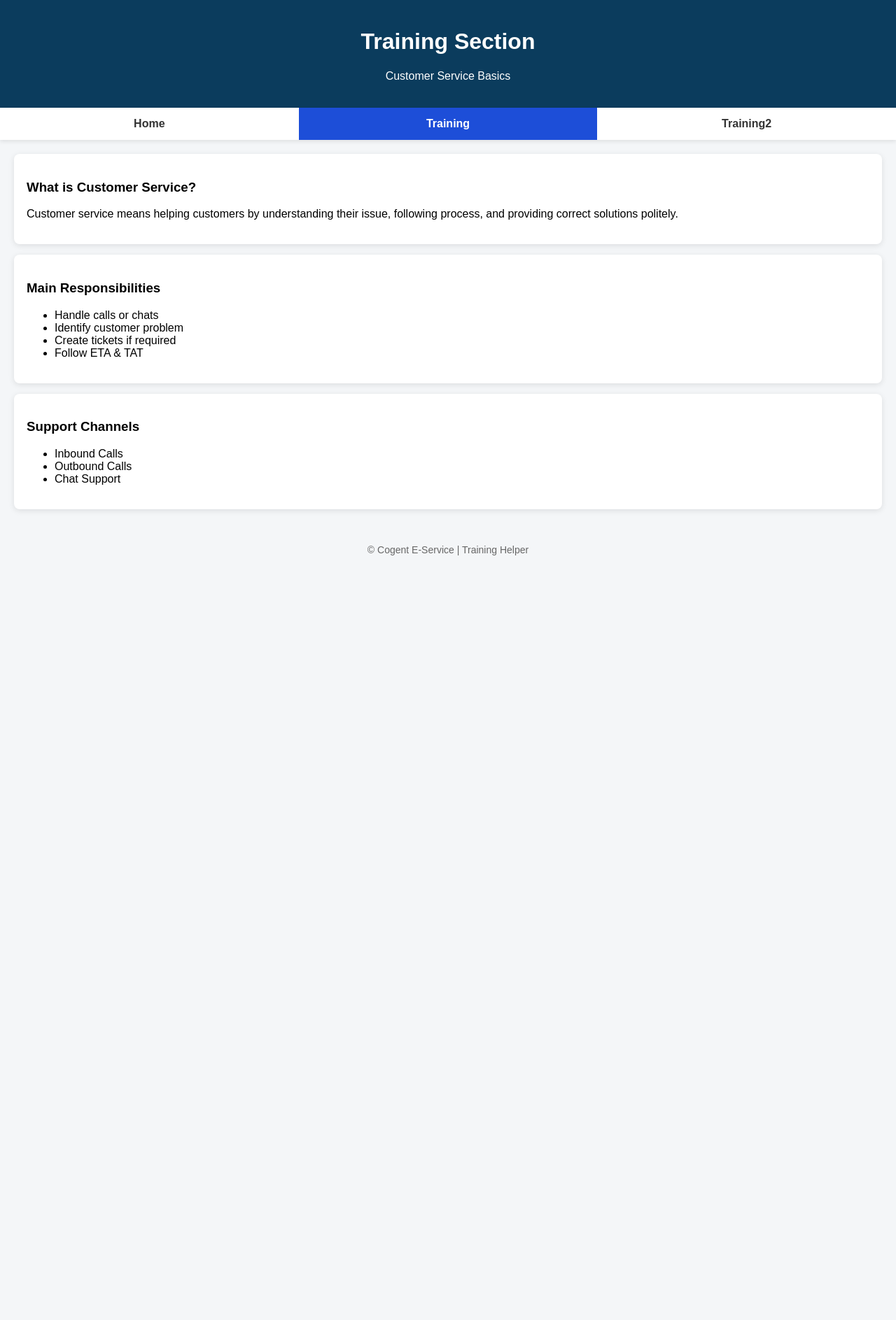
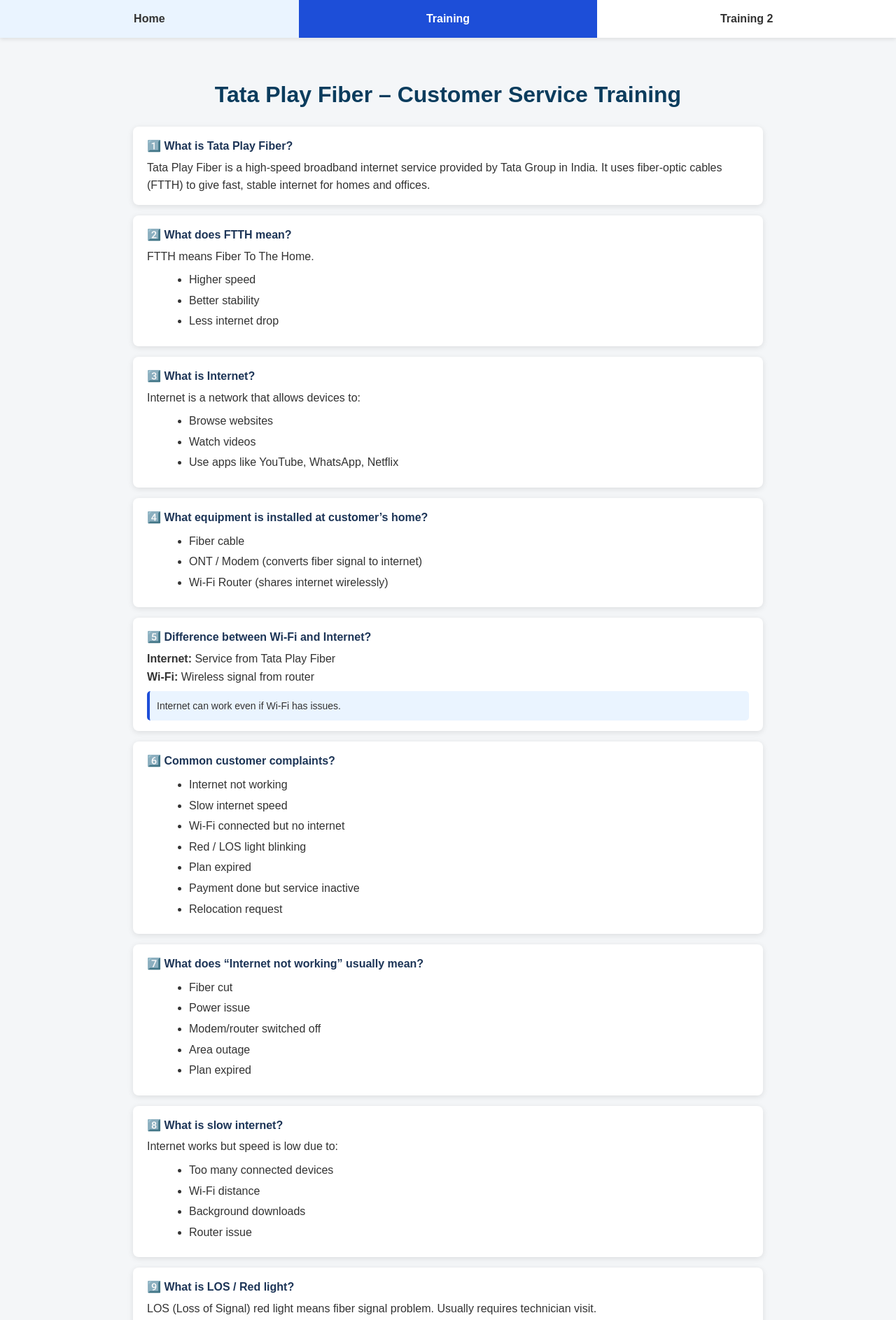
Before and after one commit to miles-morales-rgb/cogent, a plain HTML site: page training.html in a window 1280 px wide. Shown: the top 1887 px of the page at 70% size. Before the commit the page ends 809 px from the top, so only its background shows below. Drawn offline with Linux system fonts and the light colour scheme.

Commit message:
Revise training HTML structure and content
Updated the training HTML file with new content and styles.

```diff
--- a/training.html
+++ b/training.html
@@ -1,24 +1,20 @@
 <!DOCTYPE html>
 <html lang="en">
 <head>
-<meta charset="UTF-8">
-<meta name="viewport" content="width=device-width, initial-scale=1.0">
-<title>Training | Cogent E-Service</title>
+  <meta charset="UTF-8" />
+  <meta name="viewport" content="width=device-width, initial-scale=1.0"/>
+  <title>Tata Play Fiber – Training Handbook</title>
 
   <style>
     body {
-  margin: 0;
       font-family: Arial, sans-serif;
       background: #f4f6f8;
+      margin: 0;
+      padding: 0;
+      line-height: 1.6;
     }
 
-header {
-  background: #0b3c5d;
-  color: white;
-  padding: 20px;
-  text-align: center;
-}
-
+    /* NAVBAR */
     nav {
       display: flex;
       background: #ffffff;
@@ -40,31 +36,72 @@
 
     nav a.active {
       background: #1d4ed8;
-  color: white;
+      color: #ffffff;
     }
 
     .container {
-  padding: 20px;
+      max-width: 900px;
+      margin: 20px auto;
+      padding: 15px;
+    }
+
+    h1 {
+      text-align: center;
+      color: #0b3c5d;
+      margin-bottom: 20px;
     }
 
     .card {
-  background: white;
-  padding: 18px;
+      background: #ffffff;
+      padding: 15px 20px;
+      margin-bottom: 15px;
       border-radius: 8px;
-  margin-bottom: 15px;
       box-shadow: 0 2px 8px rgba(0,0,0,0.1);
+    }
+
+    .question {
+      font-weight: bold;
+      color: #1d3557;
+      margin-bottom: 5px;
+    }
+
+    .answer {
+      color: #333;
+    }
+
+    ul {
+      margin: 8px 0 8px 20px;
+    }
+
+    li {
+      margin-bottom: 4px;
+    }
+
+    .note {
+      background: #eaf4ff;
+      padding: 10px;
+      border-left: 4px solid #1d4ed8;
+      margin-top: 8px;
+      border-radius: 5px;
+      font-size: 14px;
     }
 
     footer {
       text-align: center;
-  padding: 15px;
+      margin-top: 30px;
+      color: #666;
       font-size: 14px;
-  color: #666;
     }
 
-@media(max-width:600px) {
+    @media (max-width: 600px) {
       nav {
         flex-direction: column;
+      }
+      h1 {
+        font-size: 22px;
+      }
+      .card {
+        padding: 12px;
       }
     }
   </style>
@@ -72,51 +109,189 @@
 
 <body>
 
-<header>
-  <h1>Training Section</h1>
-  <p>Customer Service Basics</p>
-</header>
-
+  <!-- NAVIGATION BAR -->
   <nav>
     <a href="index.html">Home</a>
     <a href="training.html" class="active">Training</a>
-  <a href="training2.html">Training2</a>
+    <a href="training2.html">Training 2</a>
   </nav>
 
   <div class="container">
+    <h1>Tata Play Fiber – Customer Service Training</h1>
 
     <div class="card">
-    <h3>What is Customer Service?</h3>
-    <p>
-      Customer service means helping customers by understanding their issue,
-      following process, and providing correct solutions politely.
-    </p>
+      <div class="question">1️⃣ What is Tata Play Fiber?</div>
+      <div class="answer">
+        Tata Play Fiber is a high-speed broadband internet service provided by Tata Group in India.
+        It uses fiber-optic cables (FTTH) to give fast, stable internet for homes and offices.
+      </div>
     </div>
 
     <div class="card">
-    <h3>Main Responsibilities</h3>
+      <div class="question">2️⃣ What does FTTH mean?</div>
+      <div class="answer">
+        FTTH means Fiber To The Home.
         <ul>
-      <li>Handle calls or chats</li>
-      <li>Identify customer problem</li>
-      <li>Create tickets if required</li>
-      <li>Follow ETA & TAT</li>
+          <li>Higher speed</li>
+          <li>Better stability</li>
+          <li>Less internet drop</li>
         </ul>
+      </div>
     </div>
 
     <div class="card">
-    <h3>Support Channels</h3>
+      <div class="question">3️⃣ What is Internet?</div>
+      <div class="answer">
+        Internet is a network that allows devices to:
         <ul>
-      <li>Inbound Calls</li>
-      <li>Outbound Calls</li>
-      <li>Chat Support</li>
+          <li>Browse websites</li>
+          <li>Watch videos</li>
+          <li>Use apps like YouTube, WhatsApp, Netflix</li>
         </ul>
       </div>
+    </div>
+
+    <div class="card">
+      <div class="question">4️⃣ What equipment is installed at customer’s home?</div>
+      <div class="answer">
+        <ul>
+          <li>Fiber cable</li>
+          <li>ONT / Modem (converts fiber signal to internet)</li>
+          <li>Wi-Fi Router (shares internet wirelessly)</li>
+        </ul>
+      </div>
+    </div>
+
+    <div class="card">
+      <div class="question">5️⃣ Difference between Wi-Fi and Internet?</div>
+      <div class="answer">
+        <strong>Internet:</strong> Service from Tata Play Fiber<br>
+        <strong>Wi-Fi:</strong> Wireless signal from router
+        <div class="note">Internet can work even if Wi-Fi has issues.</div>
+      </div>
+    </div>
+
+    <div class="card">
+      <div class="question">6️⃣ Common customer complaints?</div>
+      <div class="answer">
+        <ul>
+          <li>Internet not working</li>
+          <li>Slow internet speed</li>
+          <li>Wi-Fi connected but no internet</li>
+          <li>Red / LOS light blinking</li>
+          <li>Plan expired</li>
+          <li>Payment done but service inactive</li>
+          <li>Relocation request</li>
+        </ul>
+      </div>
+    </div>
+
+    <div class="card">
+      <div class="question">7️⃣ What does “Internet not working” usually mean?</div>
+      <div class="answer">
+        <ul>
+          <li>Fiber cut</li>
+          <li>Power issue</li>
+          <li>Modem/router switched off</li>
+          <li>Area outage</li>
+          <li>Plan expired</li>
+        </ul>
+      </div>
+    </div>
+
+    <div class="card">
+      <div class="question">8️⃣ What is slow internet?</div>
+      <div class="answer">
+        Internet works but speed is low due to:
+        <ul>
+          <li>Too many connected devices</li>
+          <li>Wi-Fi distance</li>
+          <li>Background downloads</li>
+          <li>Router issue</li>
+        </ul>
+      </div>
+    </div>
+
+    <div class="card">
+      <div class="question">9️⃣ What is LOS / Red light?</div>
+      <div class="answer">
+        LOS (Loss of Signal) red light means fiber signal problem.
+        Usually requires technician visit.
+      </div>
+    </div>
+
+    <div class="card">
+      <div class="question">🔟 What is ETA?</div>
+      <div class="answer">
+        ETA = Estimated Time of Arrival / Resolution<br>
+        Time given to customer for issue resolution.
+      </div>
+    </div>
+
+    <div class="card">
+      <div class="question">1️⃣1️⃣ What is TAT?</div>
+      <div class="answer">
+        TAT = Turn Around Time<br>
+        Maximum allowed time to close a complaint.
+      </div>
+    </div>
+
+    <div class="card">
+      <div class="question">1️⃣2️⃣ What is a complaint / ticket?</div>
+      <div class="answer">
+        A ticket is an official record of the customer’s problem created for tracking and resolution.
+      </div>
+    </div>
+
+    <div class="card">
+      <div class="question">1️⃣3️⃣ What is escalation?</div>
+      <div class="answer">
+        When an issue is not solved within TAT, it is moved to a higher support level.
+      </div>
+    </div>
+
+    <div class="card">
+      <div class="question">1️⃣4️⃣ What is relocation?</div>
+      <div class="answer">
+        Shifting the internet connection from one address to another.
+      </div>
+    </div>
+
+    <div class="card">
+      <div class="question">1️⃣5️⃣ What is plan expiry?</div>
+      <div class="answer">
+        When customer validity ends and internet stops until recharge.
+      </div>
+    </div>
+
+    <div class="card">
+      <div class="question">1️⃣6️⃣ Outbound vs Inbound vs Chat?</div>
+      <div class="answer">
+        <ul>
+          <li><strong>Inbound:</strong> Customer calls you</li>
+          <li><strong>Outbound:</strong> You call customer</li>
+          <li><strong>Chat:</strong> Customer messages, you reply by typing</li>
+        </ul>
+      </div>
+    </div>
+
+    <div class="card">
+      <div class="question">1️⃣7️⃣ Customer service’s main role?</div>
+      <div class="answer">
+        <ul>
+          <li>Understand customer problem</li>
+          <li>Follow process</li>
+          <li>Provide correct solution</li>
+          <li>Keep customer calm and satisfied</li>
+        </ul>
+      </div>
+    </div>
+
+    <footer>
+      © Tata Play Fiber Training Notes | Practice Ready
+    </footer>
 
   </div>
 
-<footer>
-  © Cogent E-Service | Training Helper
-</footer>
-
 </body>
         </html>
```
Lines whose indentation alone changed are shown as unchanged.
